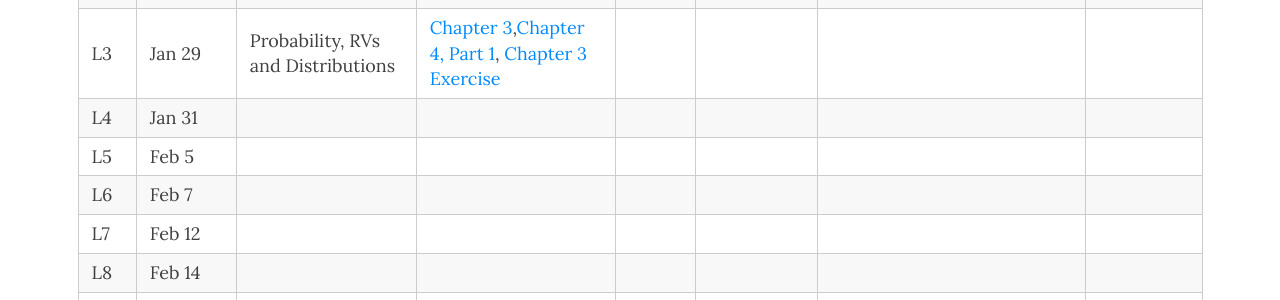
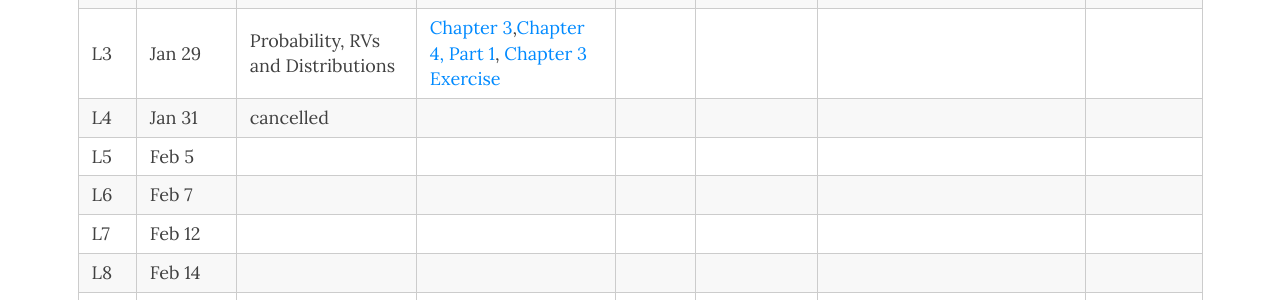
Before and after one commit to duzhewang/stat324, a Jekyll site: the page built from timetable.md, in a window 1280 px wide and 900 px high, scrolled down 305 px. Shown: the part 154-454 px from the top of the window. Built offline with Jekyll 4.4.1, drawn with Linux system fonts in a browser that asks for light colours; nearby versions of some CDN libraries.

Commit message:
Update timetable.md

```diff
--- a/timetable.md
+++ b/timetable.md
@@ -11,7 +11,7 @@ css: /css/wide_table.css
 |L1| Jan 22 | Introduction  |[Intro-1](https://github.com/dzwang91/stat324/raw/gh-pages/lectures/stat324intro1.pdf), [Intro-2](https://github.com/dzwang91/stat324/raw/gh-pages/lectures/stat324intro2.pptx),[Intro-3](https://github.com/dzwang91/stat324/raw/gh-pages/lectures/stat324intro3.pdf)|      |   | Check TAs' office hours at the course info page.   |  [What is statistics](https://github.com/dzwang91/stat371/raw/gh-pages/extrareading/what-is-statistics.pdf)     |
 |L2| Jan 24 | Descriptive Statistics  |[Slides](https://github.com/dzwang91/stat324/raw/gh-pages/lectures/chapter2.pdf), [Examples](https://github.com/dzwang91/stat324/raw/gh-pages/lectures/chapter2-examples.pptx) | [R code](https://github.com/dzwang91/stat324/raw/gh-pages/R/chapter2R.txt)  |   |   HW1 is out, due on 2/1. Download the assignment on the bottom of this page.   |     |
 |L3| Jan 29 |Probability, RVs and Distributions| [Chapter 3](https://github.com/dzwang91/stat324/raw/gh-pages/lectures/chapter3.pdf),[Chapter 4, Part 1](https://github.com/dzwang91/stat324/raw/gh-pages/lectures/chapter4-1.pdf), [Chapter 3 Exercise](https://github.com/dzwang91/stat324/raw/gh-pages/lectures/Chapter3exercise.pptx)   | |      |
-|L4| Jan 31 |  |   |    |    |      |    |
+|L4| Jan 31 | cancelled |   |    |    |      |    |
 |L5| Feb 5 | |  |  | |   |      |
 |L6| Feb 7 |  | |    |    |      |      |
 |L7| Feb 12 | |   |    |    |    |      |
```
